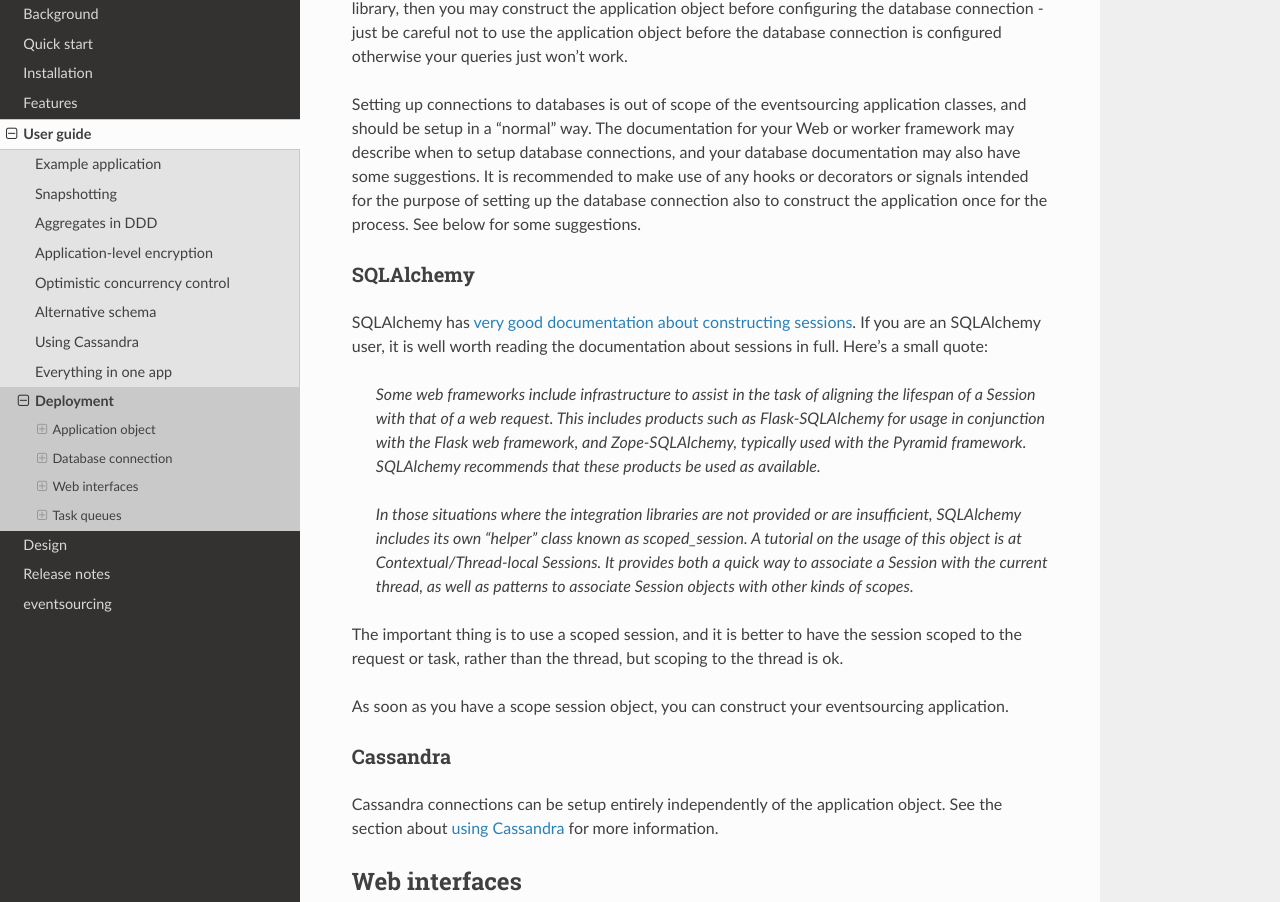
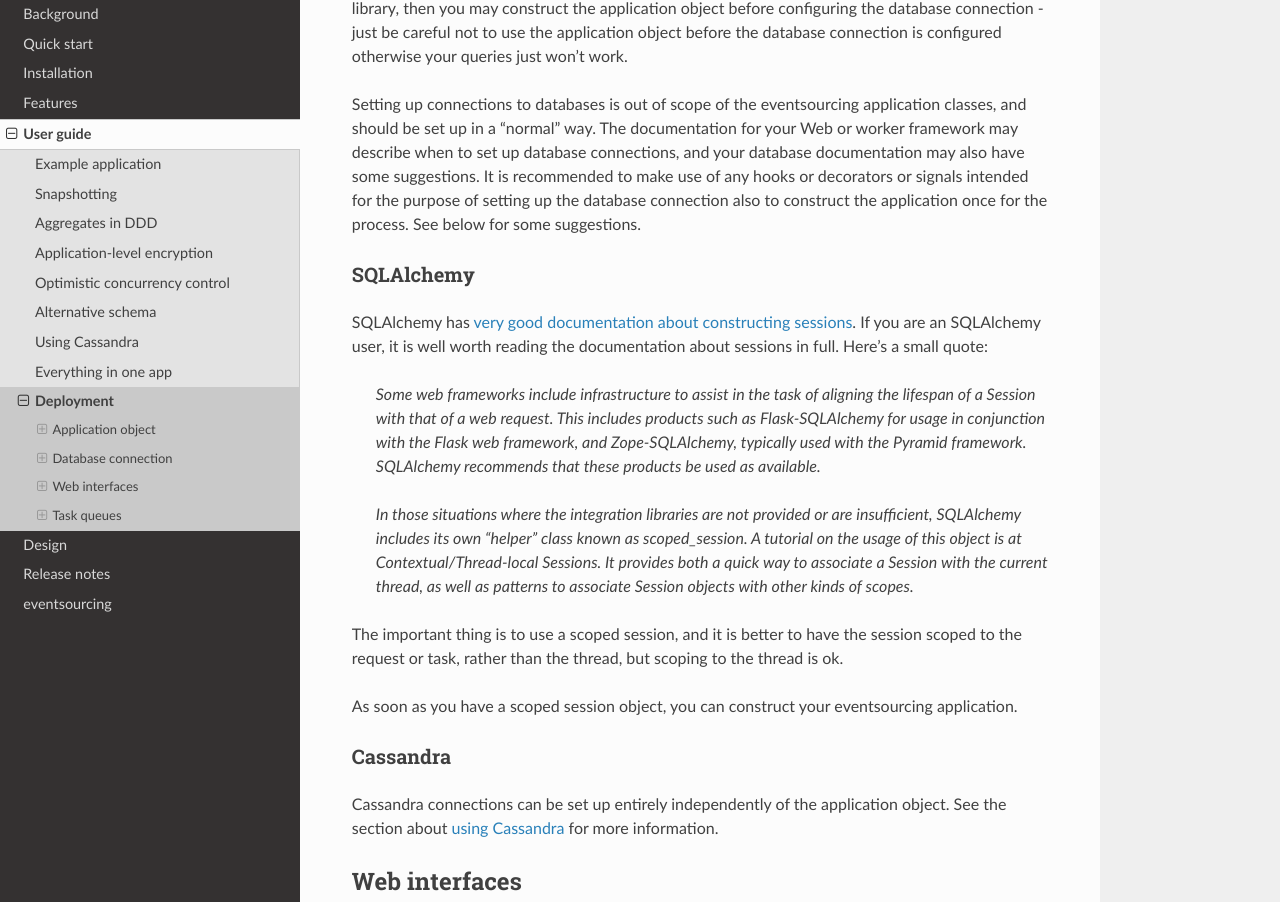
Before and after one commit to pyeventsourcing/eventsourcing, a Sphinx documentation site: the page built from docs/topics/user_guide/wsgi.rst, in a window 1280 px wide and 1400 px high, scrolled down 2335 px. Shown: the part 163-1065 px from the top of the window. Built offline with Sphinx 7.4.7 and the Read the Docs theme 2.0.0, drawn with Linux system fonts in a browser that asks for light colours; some of the changed text lies outside the part shown.

Commit message:
Adjusted wording.

```diff
--- a/docs/topics/user_guide/wsgi.rst
+++ b/docs/topics/user_guide/wsgi.rst
@@ -75,7 +75,7 @@
 
 
 As an aside, if you will use these function also in your test suite, and your
-test suite needs to setup the application more than once, you will also need
+test suite needs to set up the application more than once, you will also need
 a ``close_application()`` function that closes the application object,
 unsubscribing any handlers, and resetting the module level variable so that
 ``init_application()`` can be called again. If doesn't really matter
@@ -144,8 +144,8 @@
 configured otherwise your queries just won't work.
 
 Setting up connections to databases is out of scope of the eventsourcing
-application classes, and should be setup in a "normal" way. The documentation
-for your Web or worker framework may describe when to setup database connections,
+application classes, and should be set up in a "normal" way. The documentation
+for your Web or worker framework may describe when to set up database connections,
 and your database documentation may also have some suggestions. It is recommended
 to make use of any hooks or decorators or signals intended for the purpose of setting
 up the database connection also to construct the application once for the process.
@@ -178,14 +178,14 @@
 to have the session scoped to the request or task, rather than
 the thread, but scoping to the thread is ok.
 
-As soon as you have a scope session object, you can construct
+As soon as you have a scoped session object, you can construct
 your eventsourcing application.
 
 
 Cassandra
 ---------
 
-Cassandra connections can be setup entirely independently of the application
+Cassandra connections can be set up entirely independently of the application
 object. See the section about :doc:`using Cassandra</topics/user_guide/cassandra>`
 for more information.
 
@@ -270,7 +270,7 @@
 the eventsourcing application in the same place as the Flask
 application object.
 
-The Flask-SQLAlchemy class `SQLAlchemy` is used to setup session
+The Flask-SQLAlchemy class `SQLAlchemy` is used to set up a session
 object that is scoped to the request.
 
 .. code:: python
```
Also changed, not shown: other parts of docs/topics/user_guide/wsgi.rst (+1 -1 lines).
